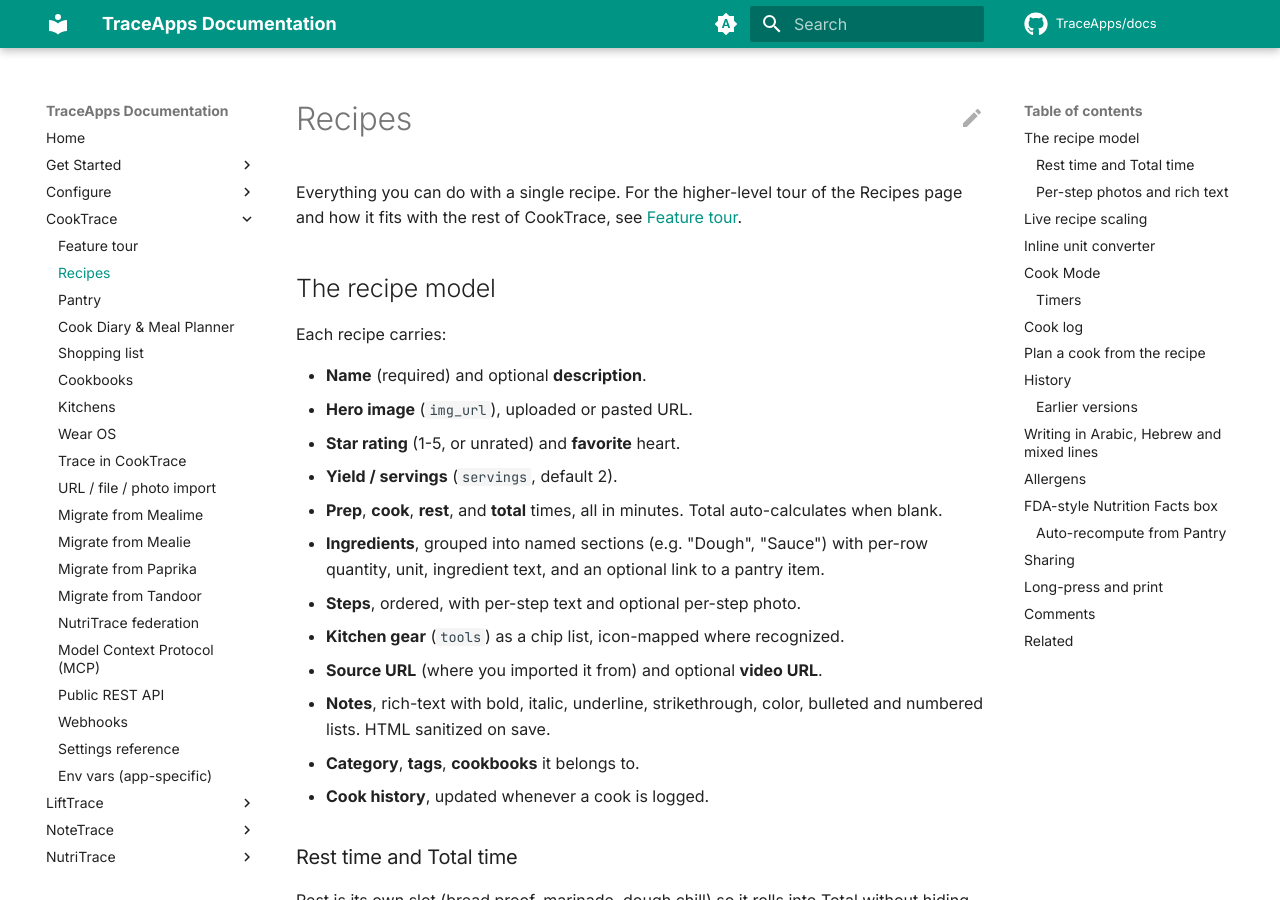
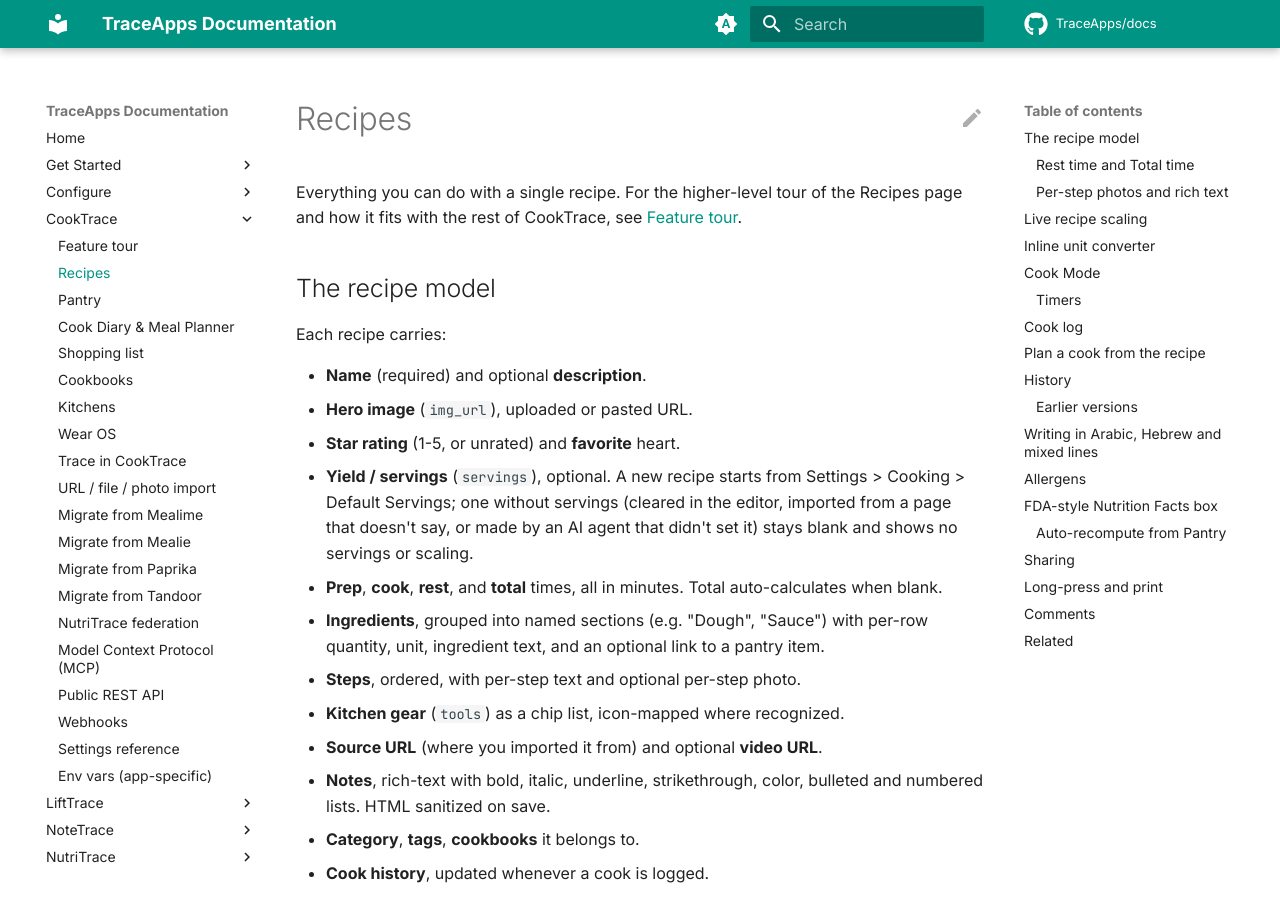
Before and after one commit to TraceApps/docs, an MkDocs documentation site: the page built from docs/cooktrace/recipes.md, in a window 1280 px wide and 900 px high. Built offline with MkDocs 1.6.1 and Material for MkDocs 9.7.7, drawn with Linux system fonts in a browser that asks for light colours; comment, search, counter and statistics services are not loaded.

Commit message:
CookTrace: servings are optional, a recipe without them stays blank (cooktrace#95)

```diff
--- a/docs/cooktrace/recipes.md
+++ b/docs/cooktrace/recipes.md
@@ -9,7 +9,7 @@ Each recipe carries:
 - **Name** (required) and optional **description**.
 - **Hero image** (`img_url`), uploaded or pasted URL.
 - **Star rating** (1-5, or unrated) and **favorite** heart.
-- **Yield / servings** (`servings`, default 2).
+- **Yield / servings** (`servings`), optional. A new recipe starts from Settings > Cooking > Default Servings; one without servings (cleared in the editor, imported from a page that doesn't say, or made by an AI agent that didn't set it) stays blank and shows no servings or scaling.
 - **Prep**, **cook**, **rest**, and **total** times, all in minutes. Total auto-calculates when blank.
 - **Ingredients**, grouped into named sections (e.g. "Dough", "Sauce") with per-row quantity, unit, ingredient text, and an optional link to a pantry item.
 - **Steps**, ordered, with per-step text and optional per-step photo.
```
